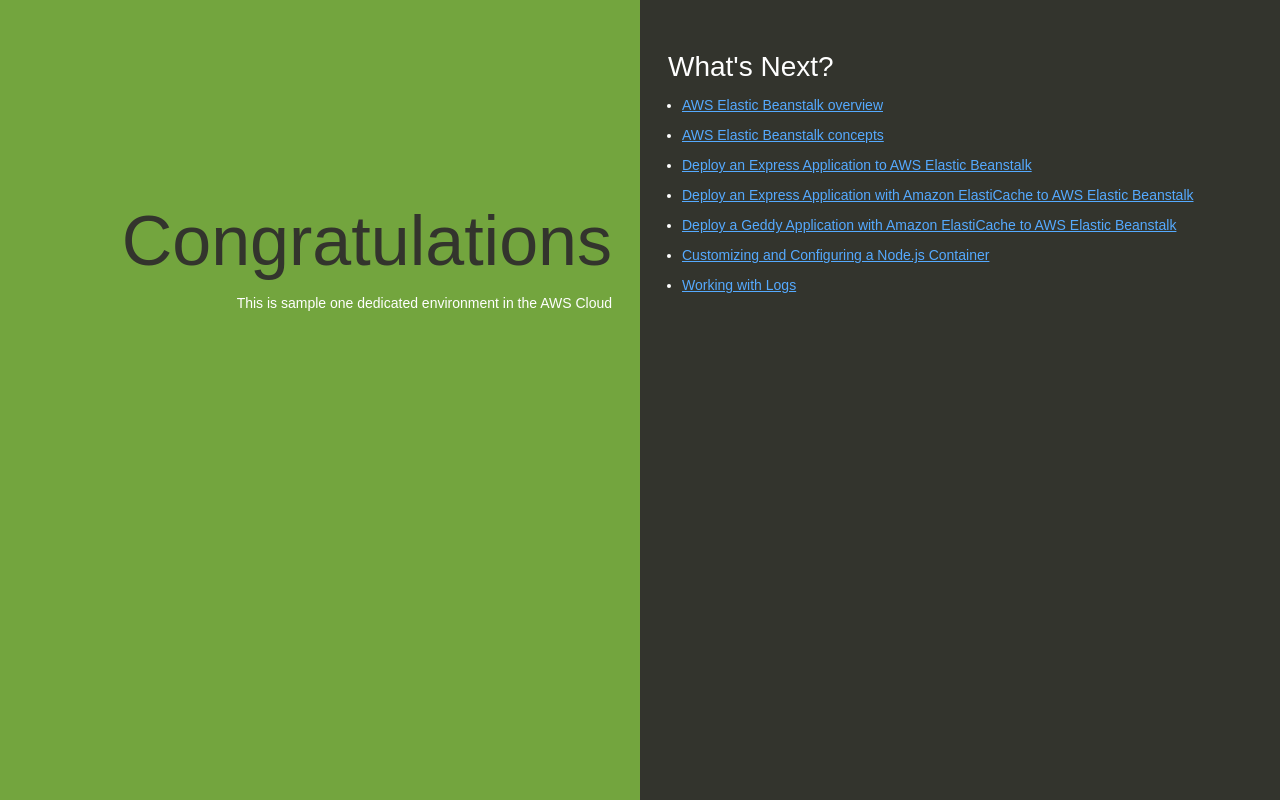
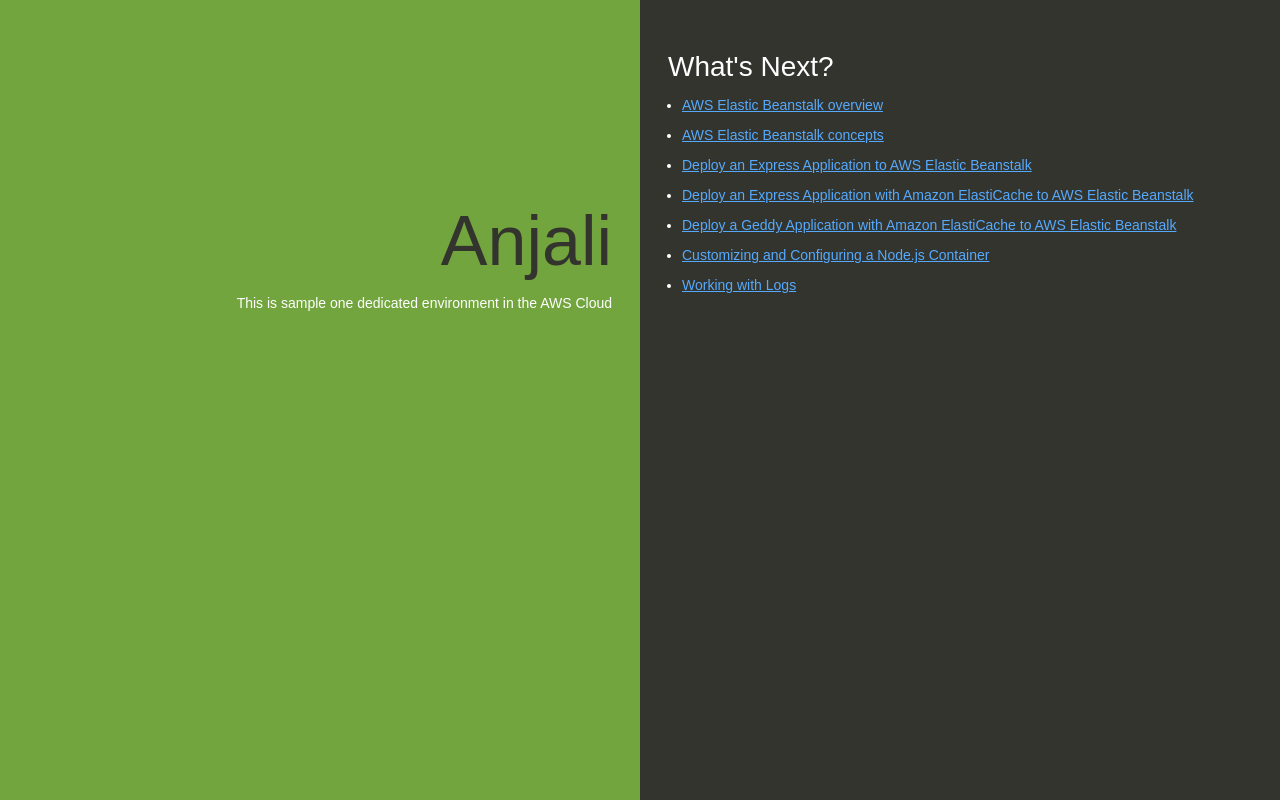
Before and after one commit to anja26/pipelinepractical, a website: page index.html in a window 1280 px wide. Drawn offline with Linux system fonts and the light colour scheme.

Commit message:
Add files via upload

```diff
--- a/index.html
+++ b/index.html
@@ -74,7 +74,7 @@
   </head>
   <body>
     <div class="textColumn">
-      <h1>Congratulations</h1>
+      <h1>Anjali</h1>
       <p>This is sample one dedicated environment in the AWS Cloud</p>
     </div>
     <div class="linksColumn">
```
